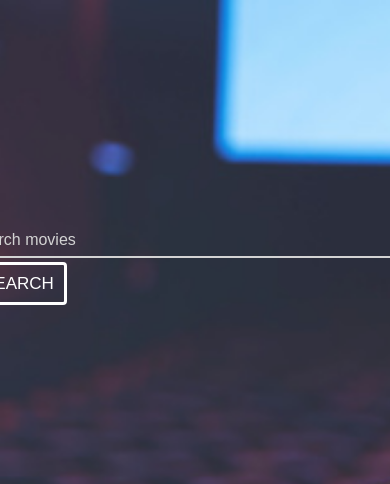
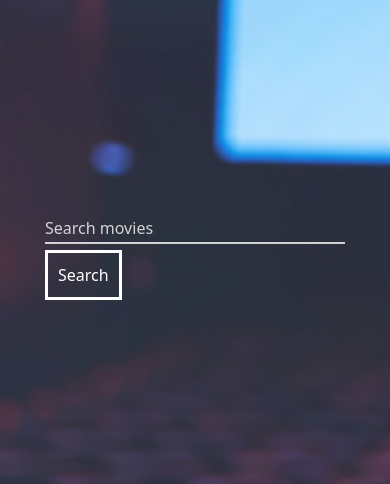
Before and after one commit to bhanu479/recommend, a Flask app: page / in a window 390 px wide; the page is wider, and only the part inside the window is pictured. Shown: the top 484 px of that part. Run offline with Flask 2, Linux system fonts and the light colour scheme; some libraries are stand-ins or nearby versions.

Commit message:
Added a mobile compatiblity

```diff
--- a/static/style.css
+++ b/static/style.css
@@ -15,13 +15,13 @@ form {
 }
 .input-field {
   position: relative;
-  width: 450px;
+  width: 300px;
   height: 44px;
   line-height: 44px;
 }
 label {
   position: absolute;
-  top: 0;
+  top: 24px;
   left: 0;
   width: 100%;
   color: #d3d3d3;
--- a/templates/index.html
+++ b/templates/index.html
@@ -5,10 +5,10 @@
     <meta charset="utf-8">
     <meta name="viewport" content="width=device-width, initial-scale=1">
     <link rel="stylesheet" href="../static/style.css">
-    <meta charset="utf-8">
-    <meta name="viewport" content="width=device-width, initial-scale=1">
+    <!-- Bootstrap CSS -->
+    <link href="https://cdn.jsdelivr.net/npm/bootstrap@5.1.3/dist/css/bootstrap.min.css" rel="stylesheet"
+        integrity="sha384-1BmE4kWBq78iYhFldvKuhfTAU6auU8tT94WrHftjDbrCEXSU1oBoqyl2QvZ6jIW3" crossorigin="anonymous">
 
-    <!-- Bootstrap CSS -->
     <script src="https://ajax.googleapis.com/ajax/libs/jquery/1.7.1/jquery.js">
 
     </script>
@@ -21,12 +21,13 @@
 </head>
 
 <body>
-    <form form action="{{ url_for('predict')}}" method="post">
+
+        <form action="{{ url_for('predict')}}" method="post">
             <div class="input-field">
                 <input type="text" id="tags" name="mov" autocomplete="off" required />
                 <label for="tags">Search movies</label>
             </div>
-        <button>Search</button>
+            <button class="my-4">Search</button>
         </form>
     <script>
 
```
Lines whose indentation alone changed are shown as unchanged.
